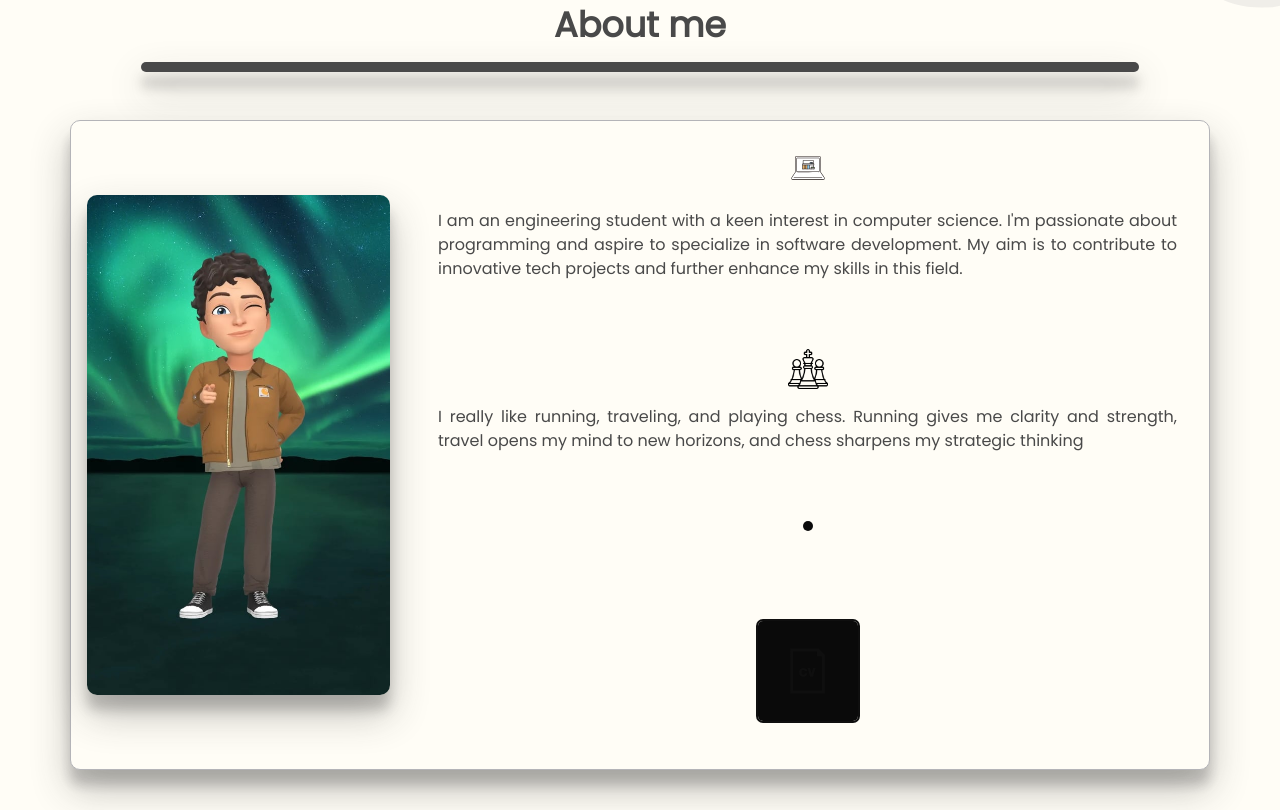
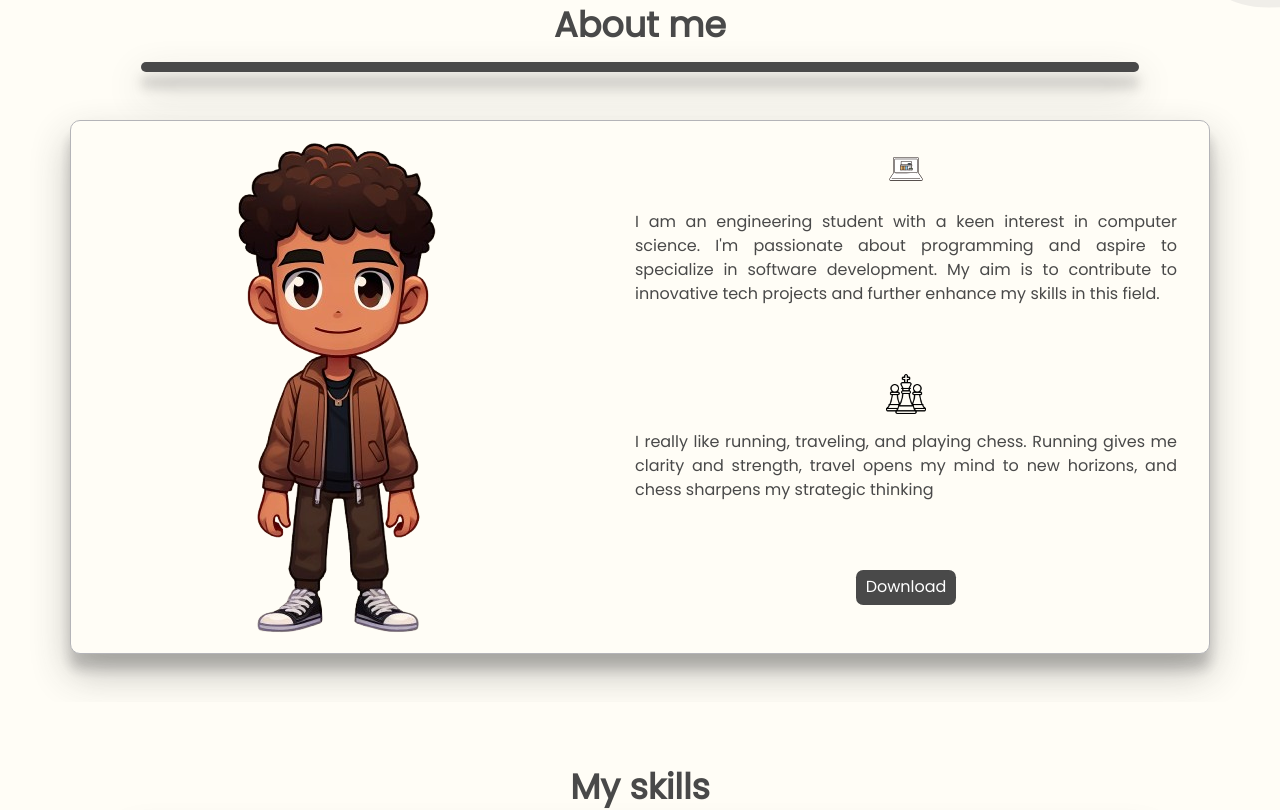
Before and after one commit to theo-wolff/My_Second_Portfolio, a React (Create React App) app in the folder my-app/: page / in a window 1280 px wide. Shown: the part 860-1670 px from the top of the page. Built offline with nearby package versions, Linux system fonts and the light colour scheme.

Commit message:
changing picture about, cross experiences

```diff
--- a/my-app/src/components/About/About.css
+++ b/my-app/src/components/About/About.css
@@ -47,8 +47,6 @@
 
 .img-bitmoji{
     height: 500px;
-    border-radius: 10px;
-    box-shadow: rgba(49,49,49, 0.3) 0px 19px 38px, rgba(49,49,49, 0.22) 0px 15px 12px;
 }
 
 .about-items{
@@ -93,84 +91,114 @@
 
 
 
+.button {
+  --width: 100px;
+  --height: 35px;
+  --tooltip-height: 35px;
+  --tooltip-width: 90px;
+  --gap-between-tooltip-to-button: 18px;
+  --button-color: var(--clr-dark);
+  --tooltip-color: var(--clr-accent-light);
+  width: var(--width);
+  height: var(--height);
+  background: var(--button-color);
+  position: relative;
+  text-align: center;
+  border-radius: 0.45em;
+  font-family: "Arial";
+  transition: background 0.3s;
+}
 
-.light-button a.bt {
-    position: relative;
-    height: 200px;
+.button::before {
+  position: absolute;
+  content: attr(data-tooltip);
+  width: var(--tooltip-width);
+  height: var(--tooltip-height);
+  background-color: var(--tooltip-color);
+  font-size: 0.9rem;
+  color: #111;
+  border-radius: .25em;
+  line-height: var(--tooltip-height);
+  bottom: calc(var(--height) + var(--gap-between-tooltip-to-button) + 10px);
+  left: calc(50% - var(--tooltip-width) / 2);
+}
+
+.button::after {
+  position: absolute;
+  content: '';
+  width: 0;
+  height: 0;
+  border: 10px solid transparent;
+  border-top-color: var(--tooltip-color);
+  left: calc(50% - 10px);
+  bottom: calc(100% + var(--gap-between-tooltip-to-button) - 10px);
+}
+
+.button::after,.button::before {
+  opacity: 0;
+  visibility: hidden;
+  transition: all 0.5s;
+}
+
+.text {
   display: flex;
-    align-items: flex-end;
-    outline: none;
-    background: none;
-    border: none;
+  align-items: center;
+  justify-content: center;
+}
+
+.button-wrapper,.text,.icon {
+  overflow: hidden;
+  position: absolute;
+  width: 100%;
+  height: 100%;
+  left: 0;
+  color: #fff;
   cursor: pointer;
 }
 
-  .light-button a.bt .button-holder {
+.text {
+  top: 0
+}
+
+.text,.icon {
+  transition: top 0.5s;
+}
+
+.icon {
+  color: #fff;
+  top: 100%;
   display: flex;
-    flex-direction: column;
   align-items: center;
   justify-content: center;
-    height: 100px;
-    width: 100px;
-    background-color: #0a0a0a;
-    border-radius: 5px;
-    color: #0f0f0f;
-    font-weight: 700;
-    transition: 300ms;
-    outline: #0f0f0f 2px solid;
-    outline-offset: 20;
 }
 
-  .light-button a.bt .button-holder svg {
-    height: 50px;
-    fill: #0f0f0f;
-    transition: 300ms;
+.icon svg {
+  width: 24px;
+  height: 24px;
+  cursor: pointer;
 }
 
-  .light-button a.bt .light-holder {
-    position: absolute;
-    height: 200px;
-    width: 100px;
-    display: flex;
-    flex-direction: column;
-    align-items: center;
+.button:hover {
+  background: var(--clr-dark);
 }
 
-  .light-button a.bt .light-holder .dot {
-    position: absolute;
-    top: 0;
-    width: 10px;
-    height: 10px;
-    background-color: #0a0a0a;
-    border-radius: 10px;
-    z-index: 2;
+.button:hover .text {
+  top: -100%;
 }
 
-  .light-button a.bt .light-holder .light {
-    position: absolute;
+.button:hover .icon {
   top: 0;
-    width: 200px;
-    height: 200px;
-    clip-path: polygon(50% 0%, 25% 100%, 75% 100%);
-    background: transparent;
 }
 
-  .light-button a.bt:hover .button-holder svg {
-    fill: var(--clr-accent);
+.button:hover:before,.button:hover:after {
+  opacity: 1;
+  visibility: visible;
 }
 
-  .light-button a.bt:hover .button-holder {
-    color: var(--clr-accent);
-    outline: var(--clr-accent) 2px solid;
-    outline-offset: 2px;
+.button:hover:after {
+  bottom: calc(var(--height) + var(--gap-between-tooltip-to-button) - 20px);
 }
 
-  .light-button a.bt:hover .light-holder .light {
-    background: rgb(255, 255, 255);
-    background: linear-gradient(
-      180deg,
-      var(--clr-accent) 0%,
-      rgba(255, 255, 255, 0) 75%,
-      rgba(255, 255, 255, 0) 100%
-    );
+.button:hover:before {
+  bottom: calc(var(--height) + var(--gap-between-tooltip-to-button));
 }
--- a/my-app/src/components/About/About.js
+++ b/my-app/src/components/About/About.js
@@ -1,6 +1,6 @@
 import React from 'react'
 import "./About.css"
-import bitmoji from "../../img/bitmoji.jfif"
+import bitmoji from "../../img/bitmoji.png"
 import chesspiece from "../../img/chess-piece.png"
 import computer from "../../img/computer.svg"
 import cvFile from "../../img/cv-file.svg"
@@ -27,40 +27,16 @@ const About = () => {
             <p>I really like running, traveling, and playing chess. Running gives me clarity and strength, travel opens my mind to new horizons, and chess sharpens my strategic thinking</p>
           </li>
           <li className='about-item-cv'>
-            <div class="light-button">
-              <a href={cv_WT} target="_blank" class="bt">
-                <div class="light-holder">
-                  <div class="dot"></div>
-                  <div class="light"></div>
+            <a href={cv_WT} target='_blank'>
+              <div class="button">
+                <div class="button-wrapper">
+                  <div class="text">Download</div>
+                  <span class="icon">
+                    <svg xmlns="http://www.w3.org/2000/svg" aria-hidden="true" role="img" width="2em" height="2em" preserveAspectRatio="xMidYMid meet" viewBox="0 0 24 24"><path fill="none" stroke="currentColor" stroke-linecap="round" stroke-linejoin="round" stroke-width="2" d="M12 15V3m0 12l-4-4m4 4l4-4M2 17l.621 2.485A2 2 0 0 0 4.561 21h14.878a2 2 0 0 0 1.94-1.515L22 17"></path></svg>
+                  </span>
                 </div>
-                <div class="button-holder">
-                <svg
-                    id="Capa_1"
-                    xmlns="http://www.w3.org/2000/svg"
-                    xmlnsXlink="http://www.w3.org/1999/xlink"
-                    x="0px"
-                    y="0px"
-                    width="45.057px"
-                    height="45.057px"
-                    viewBox="0 0 45.057 45.057"
-                    style={{
-                      enableBackground: "new 0 0 45.057 45.057",
-                    }}
-                    xmlSpace="preserve"
-                  >
-                    <g>
-                      <g id="_x35_8_24_">
-                        <g>
-                          <path d="M19.558,25.389c-0.067,0.176-0.155,0.328-0.264,0.455c-0.108,0.129-0.24,0.229-0.396,0.301 c-0.156,0.072-0.347,0.107-0.57,0.107c-0.313,0-0.572-0.068-0.78-0.203c-0.208-0.137-0.374-0.316-0.498-0.541 c-0.124-0.223-0.214-0.477-0.27-0.756c-0.057-0.279-0.084-0.564-0.084-0.852c0-0.289,0.027-0.572,0.084-0.853 c0.056-0.281,0.146-0.533,0.27-0.756c0.124-0.225,0.29-0.404,0.498-0.541c0.208-0.137,0.468-0.203,0.78-0.203 c0.271,0,0.494,0.051,0.666,0.154c0.172,0.105,0.31,0.225,0.414,0.361c0.104,0.137,0.176,0.273,0.216,0.414 c0.04,0.139,0.068,0.25,0.084,0.33h2.568c-0.112-1.08-0.49-1.914-1.135-2.502c-0.644-0.588-1.558-0.887-2.741-0.895 c-0.664,0-1.263,0.107-1.794,0.324c-0.532,0.215-0.988,0.52-1.368,0.912c-0.38,0.392-0.672,0.863-0.876,1.416 c-0.204,0.551-0.307,1.165-0.307,1.836c0,0.631,0.097,1.223,0.288,1.77c0.192,0.549,0.475,1.021,0.847,1.422 s0.825,0.717,1.361,0.949c0.536,0.23,1.152,0.348,1.849,0.348c0.624,0,1.18-0.105,1.668-0.312 c0.487-0.209,0.897-0.482,1.229-0.822s0.584-0.723,0.756-1.146c0.172-0.422,0.259-0.852,0.259-1.283h-2.593 C19.68,25.023,19.627,25.214,19.558,25.389z" />
-                          <polygon points="26.62,24.812 26.596,24.812 25.192,19.616 22.528,19.616 25.084,28.184 28.036,28.184 30.713,19.616 28,19.616  " />
-                          <path d="M33.431,0H5.179v45.057h34.699V6.251L33.431,0z M36.878,42.056H8.179V3h23.706v4.76h4.992L36.878,42.056L36.878,42.056z" />
-                        </g>
-                      </g>
-                    </g>
-                  </svg>
-                </div>
-              </a>
-            </div>
+              </div>
+            </a>
             {/* <a href={cv_WT} target='_blank'><img className="about-img" src={cvFile}></img></a> */}
           </li>
         </ul>
--- a/my-app/src/components/Experiences/Experiences.css
+++ b/my-app/src/components/Experiences/Experiences.css
@@ -155,6 +155,19 @@
     margin: 20px;
 }
 
+.close-button {
+    position: absolute;
+    top: 1rem;
+    right: 1rem;
+    cursor: pointer;
+    opacity: 1;
+    transition: opacity 0.3s;
+}
+
+.close-button:hover{
+    opacity: 0.5;
+}
+
 
 
 
--- a/my-app/src/components/Experiences/Experiences.js
+++ b/my-app/src/components/Experiences/Experiences.js
@@ -56,6 +56,7 @@ const Experiences = () => {
                                     transition={{duration:1}}
                                     onClick={()=>onHandleClick('1.1')}
                                     >
+                            <i class="fa-regular fa-circle-xmark close-button"></i>
                             <h2 className='experiences-item-title'>Ecole des Mines de Saint-Etienne</h2>
                             <div className='experiences-item-title-bar'></div>
                             <div className="experiences-item-text">
@@ -94,6 +95,7 @@ const Experiences = () => {
                                     transition={{duration:0.5}}
                                     onClick={()=>onHandleClick('1.2')}
                                     >
+                            <i class="fa-regular fa-circle-xmark close-button"></i>
                             <h2 className='experiences-item-title'>Lycée Kleber</h2>
                             <div className='experiences-item-title-bar'></div>
                             <div className="experiences-item-text">
@@ -120,6 +122,7 @@ const Experiences = () => {
                                     transition={{duration:1}}
                                     onClick={()=> onHandleClick('1.3')}
                                     >
+                            <i class="fa-regular fa-circle-xmark close-button"></i>
                             <h2 className='experiences-item-title'>Lycée Notre-Dame</h2>
                             <div className='experiences-item-title-bar'></div>
                             <div className="experiences-item-text">
@@ -161,6 +164,7 @@ const Experiences = () => {
                                         transition={{duration:1}}
                                         onClick={()=> onHandleClick('2.1')}
                                         >
+                                <i class="fa-regular fa-circle-xmark close-button"></i>
                                 <h2 className='experiences-item-title'>ASML Software Intern</h2>
                                 <div className='experiences-item-title-bar'></div>
                                 <div className="experiences-item-text">
@@ -200,6 +204,7 @@ const Experiences = () => {
                                     transition={{duration:1}}
                                     onClick={()=> onHandleClick('2.2')}
                                     >
+                            <i class="fa-regular fa-circle-xmark close-button"></i>
                             <h2 className='experiences-item-title'>Salesman / Animator</h2>
                             <div className='experiences-item-title-bar'></div>
                             <div className="experiences-item-text">
@@ -236,6 +241,7 @@ const Experiences = () => {
                                         animate={{opacity:1}}
                                         transition={{duration:1}}
                                         >
+                                <i class="fa-regular fa-circle-xmark close-button"></i>
                                 <h2 className='experiences-item-title'>Sidel HMI Intern</h2>
                                 <div className='experiences-item-title-bar'></div>
                                 <div className="experiences-item-text">
--- a/my-app/src/components/Home/Home.css
+++ b/my-app/src/components/Home/Home.css
@@ -145,12 +145,17 @@
     transform: translateX(-12px);
     transition: all 0.8s cubic-bezier(0.23, 1, 0.32, 1);
     font-family: var(--ff-primary);
+    color: var(--clr-dark);
   }
 
   .animated-button:hover {
     box-shadow: 0 0 0 12px transparent;
     color: var(--clr-light);
     border-radius: 12px;
+  }
+
+  .animated-button:hover .text{
+    color: var(--clr-light);
   }
 
   .animated-button:hover .arr-1 {
```
Also changed, not shown: my-app/src/img/bitmoji.jfif (deleted), my-app/src/img/bitmoji.png (added). Lines whose indentation alone changed are shown as unchanged.
